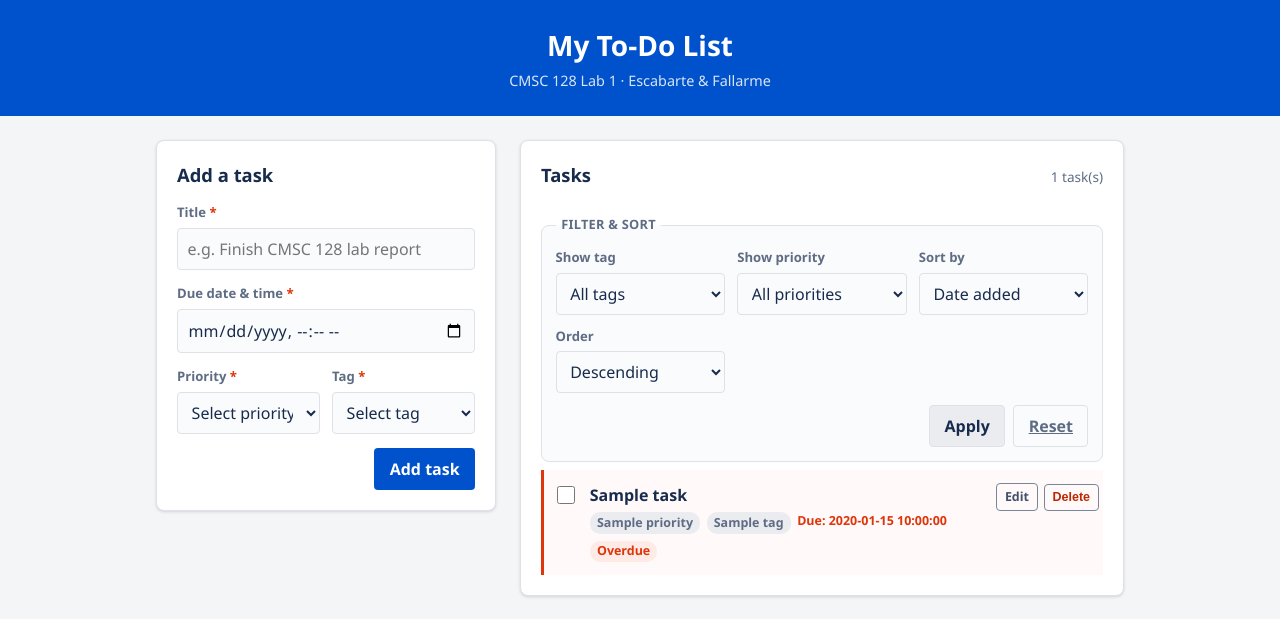
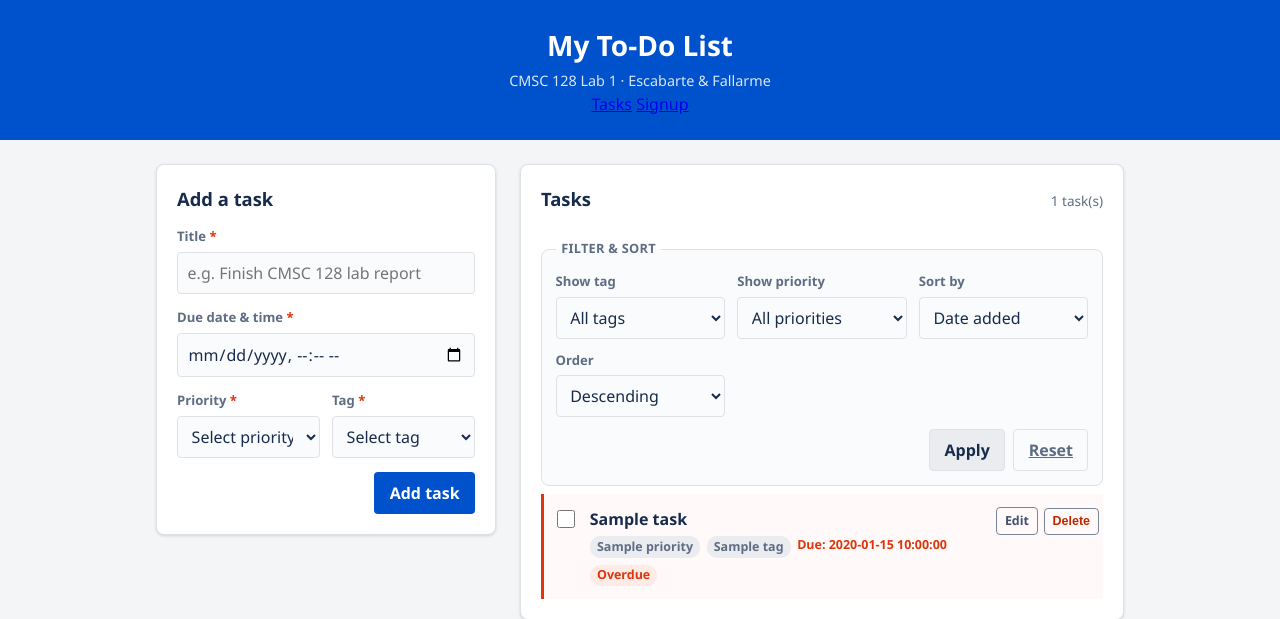
Before and after one commit to Matty-05/cmsc128-Lab1_CRUD_Escabarte_Fallarme, a Flask app: template templates/index.html in a window 1280 px wide. Shown: the top 619 px of the page. Run offline with Flask 3, Linux system fonts and the light colour scheme; the template is opened without the code that fills it: most values are stand-ins (such as "Sample title", 1, 10 or a date in 2020).

Commit message:
feat: added a header tab to switch between pages

```diff
--- /dev/null
+++ b/templates/_header.html
@@ -0,0 +1,13 @@
+<header class="app-header">
+  <h1>My To-Do List</h1>
+  <p class="subtitle">CMSC 128 Lab 1 &middot; Escabarte &amp; Fallarme</p>
+
+  <nav class="app-nav">
+    <a href="{{ url_for('index') }}">Tasks</a>
+    {% if session.get('user_id') %}
+      <a href="{{ url_for('profile_form') }}">Profile</a>
+    {% else %}
+      <a href="{{ url_for('register_form') }}">Signup</a>
+    {% endif %}
+  </nav>
+</header>
--- a/templates/edit.html
+++ b/templates/edit.html
@@ -7,10 +7,7 @@
   <link rel="stylesheet" href="{{ url_for('static', filename='css/style.css') }}" />
 </head>
 <body>
-  <header class="app-header">
-    <h1>My To-Do List</h1>
-    <p class="subtitle">CMSC 128 Lab 1 &middot; Escabarte &amp; Fallarme</p>
-  </header>
+  {% include "_header.html" %}
 
   <main class="layout">
     <section class="panel" aria-labelledby="form-heading">
--- a/templates/index.html
+++ b/templates/index.html
@@ -7,10 +7,7 @@
   <link rel="stylesheet" href="{{ url_for('static', filename='css/style.css') }}" />
 </head>
 <body>
-  <header class="app-header">
-    <h1>My To-Do List</h1>
-    <p class="subtitle">CMSC 128 Lab 1 &middot; Escabarte &amp; Fallarme</p>
-  </header>
+  {% include "_header.html" %}
 
   <main class="layout">
     <section class="panel" aria-labelledby="form-heading">
```
